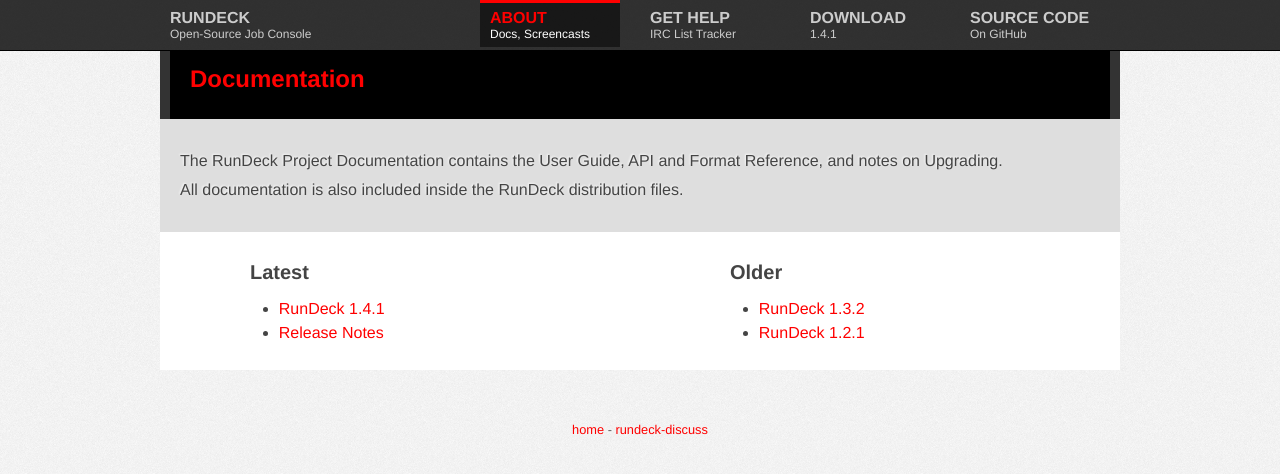
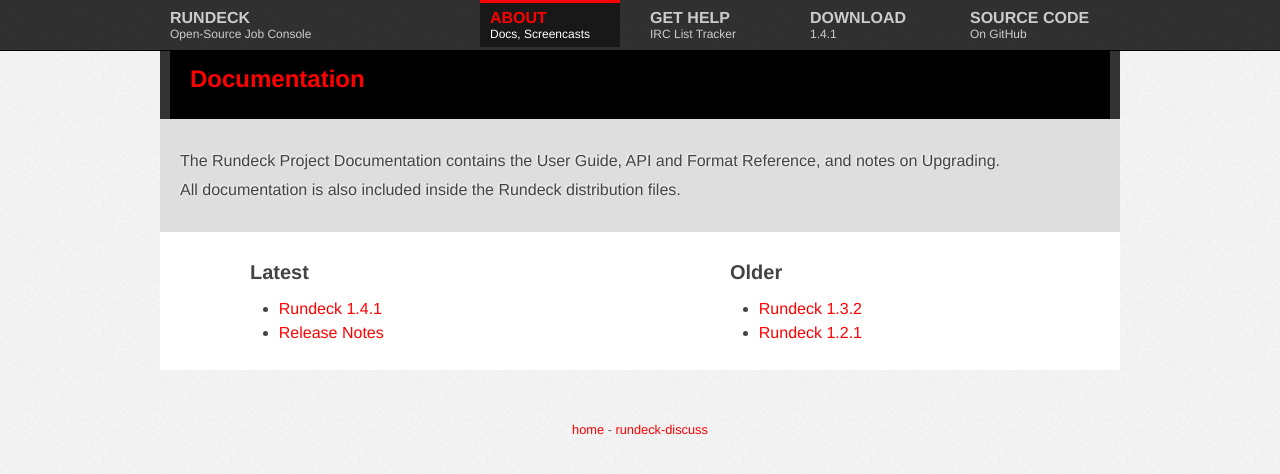
Before and after one commit to rundeck/rundeck-ghpages, a Jekyll site: the page built from docs.html, in a window 1280 px wide. Shown: the top 474 px of the page. Built offline with Jekyll 4.4.1, drawn with Linux system fonts in a browser that asks for light colours; nearby versions of some CDN libraries.

Commit message:
Update description and change RunDeck to Rundeck

```diff
--- a/_includes/rundeckdescription.html
+++ b/_includes/rundeckdescription.html
@@ -5,7 +5,7 @@
 </div>
 <div class="grid_10">
 <h3>
-RunDeck is an open-source <em>job scheduler</em> and <em>command orchestration</em> tool with a <em>web console</em>.
+RunDeck is an open-source <em>process automation</em> and <em>command orchestration</em> tool with a <em>web console</em>.
 </h3>
 <p>
  Dispatch shell commands and scripts across all your physical or virtual nodes  from a web-based or command-line interface. Automate ad-hoc and routine procedures. Use the API and plugins to integrate with other services.  Use your LDAP/AD for authentication, and configure extensive access control.</p>
--- a/about.html
+++ b/about.html
@@ -11,7 +11,7 @@
 
                 <a href="tour.html">
                   <h1>Tour</h1>
-                  <p>&rarr; Get an overview of what RunDeck is and how you can use it.</p>
+                  <p>&rarr; Get an overview of what Rundeck is and how you can use it.</p>
                   </a>
             </div>
             <div class="clear"></div>
@@ -21,7 +21,7 @@
 
                     <a href="screencasts.html">
                       <h1>Screencasts</h1>
-<p>&rarr; Watch videos about how to use RunDeck.</p>
+<p>&rarr; Watch videos about how to use Rundeck.</p>
                       </a>
                 </div>
 
--- a/docs.html
+++ b/docs.html
@@ -17,9 +17,9 @@
 	    <article class="container_12 introduction">
         <div class="grid_12">
         <p>
-        The RunDeck Project Documentation contains the User Guide, API and Format Reference, and notes on Upgrading.
+        The Rundeck Project Documentation contains the User Guide, API and Format Reference, and notes on Upgrading.
         </p>
-        <p>All documentation is also included inside the RunDeck distribution files.</p>
+        <p>All documentation is also included inside the Rundeck distribution files.</p>
         </div>
 
         <div class="clear"></div>
@@ -40,7 +40,7 @@
 			<div class="clear"></div>
             <div class="grid_4 suffix_1 prefix_1">
                 <ul>
-                    <li><a href="{{ site.url }}/docs/" target="_blank">  RunDeck {{ site.rd_version }}</a></li>
+                    <li><a href="{{ site.url }}/docs/" target="_blank">  Rundeck {{ site.rd_version }}</a></li>
                     <li>
                     <a href="{{ site.rd_releasenotes }}">Release Notes</a>
                     </li>
@@ -50,11 +50,11 @@
 			<div class="grid_4 suffix_1 prefix_1">
 
                 <ul>
-                    <li><a href="{{ site.url }}/1.3.2/" target="_blank"> RunDeck 1.3.2</a></li>
+                    <li><a href="{{ site.url }}/1.3.2/" target="_blank"> Rundeck 1.3.2</a></li>
                 </ul>
 
                 <ul>
-                    <li><a href="{{ site.url }}/1.2.1/" target="_blank"> RunDeck 1.2.1</a></li>
+                    <li><a href="{{ site.url }}/1.2.1/" target="_blank"> Rundeck 1.2.1</a></li>
                 </ul>
 		    </div>
 			<div class="clear"></div>
--- a/downloads.html
+++ b/downloads.html
@@ -10,7 +10,7 @@
     <article class="container_12 introduction">
     <div class="grid_12">
     <p>
-    Download and install RunDeck using these easy install options:
+    Download and install Rundeck using these easy install options:
     </p>
     </div>
 
@@ -98,7 +98,7 @@
                        <p>Once you've installed and started the server, visit:
                        <code>http://localhost:4440</code> </p>
                        <p>
-                           Check out the <a href="/docs/RunDeck-Guide.html#getting-started">Getting Started</a> section of the RunDeck Guide.
+                           Check out the <a href="/docs/RunDeck-Guide.html#getting-started">Getting Started</a> section of the Rundeck Guide.
                            </p>
 
           </div>
--- a/index.html
+++ b/index.html
@@ -23,7 +23,7 @@
 <div class="clear"></div>
 
 <div class="grid_3 prefix_9">
-    <a href="about.html">More about RunDeck &hellip;</a>
+    <a href="about.html">More about Rundeck &hellip;</a>
 </div>
 <div class="clear"></div>
 </article>
--- a/screencasts.html
+++ b/screencasts.html
@@ -19,7 +19,7 @@
     	    <article class="container_12 introduction">
             <div class="grid_12">
             <p>
-                      Here are some screencasts made by RunDeck project members.  Have an idea for a Screencast you'd like someone to make? <a href="help.html">Get in touch</a> and let us know!
+                      Here are some screencasts made by Rundeck project members.  Have an idea for a Screencast you'd like someone to make? <a href="help.html">Get in touch</a> and let us know!
             </p>
             </div>
 
@@ -35,11 +35,11 @@
           <li><iframe src="http://player.vimeo.com/video/22903922?byline=0&amp;portrait=0" width="600" height="400" frameborder="0"></iframe><p><a href="http://vimeo.com/22903922">Creating Jobs with Rundeck</a> from <a href="http://vimeo.com/user6885999">Alex Honor</a>.</p><p>Explains how to create Jobs, workflows, and options through the Rundeck GUI</p></li>
           <li>
 
-              <iframe src="http://player.vimeo.com/video/30933770?portrait=0" width="601" height="338" frameborder="0" webkitAllowFullScreen mozallowfullscreen allowFullScreen></iframe><p><a href="http://vimeo.com/30933770">RunDeck 1.4 Screencast: Node Executor script plugin</a> from <a href="http://vimeo.com/gschueler">Greg Schueler</a>.</p><p>Screencast: how to create a Node Executor script plugin for RunDeck 1.4</p>
+              <iframe src="http://player.vimeo.com/video/30933770?portrait=0" width="601" height="338" frameborder="0" webkitAllowFullScreen mozallowfullscreen allowFullScreen></iframe><p><a href="http://vimeo.com/30933770">Rundeck 1.4 Screencast: Node Executor script plugin</a> from <a href="http://vimeo.com/gschueler">Greg Schueler</a>.</p><p>Screencast: how to create a Node Executor script plugin for Rundeck 1.4</p>
 
           </li>
                 <li>
-                    <iframe src="http://player.vimeo.com/video/31115008?portrait=0" width="601" height="338" frameborder="0" webkitAllowFullScreen mozallowfullscreen allowFullScreen></iframe><p><a href="http://vimeo.com/31115008">RunDeck 1.4 Screencast: Script based Resource Model Source Plugin</a> from <a href="http://vimeo.com/gschueler">Greg Schueler</a>.</p><p>Screencast: how to create a Resource Model Source Script plugin for RunDeck 1.4</p>
+                    <iframe src="http://player.vimeo.com/video/31115008?portrait=0" width="601" height="338" frameborder="0" webkitAllowFullScreen mozallowfullscreen allowFullScreen></iframe><p><a href="http://vimeo.com/31115008">Rundeck 1.4 Screencast: Script based Resource Model Source Plugin</a> from <a href="http://vimeo.com/gschueler">Greg Schueler</a>.</p><p>Screencast: how to create a Resource Model Source Script plugin for Rundeck 1.4</p>
 
                 </li>
         </ul>
```
